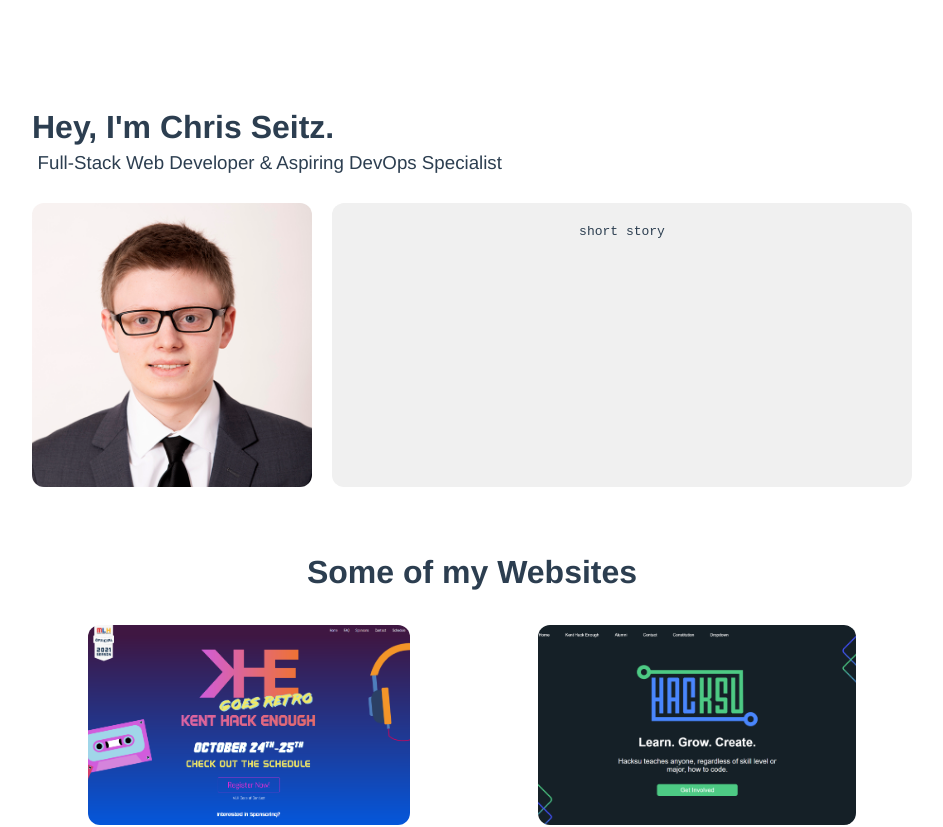
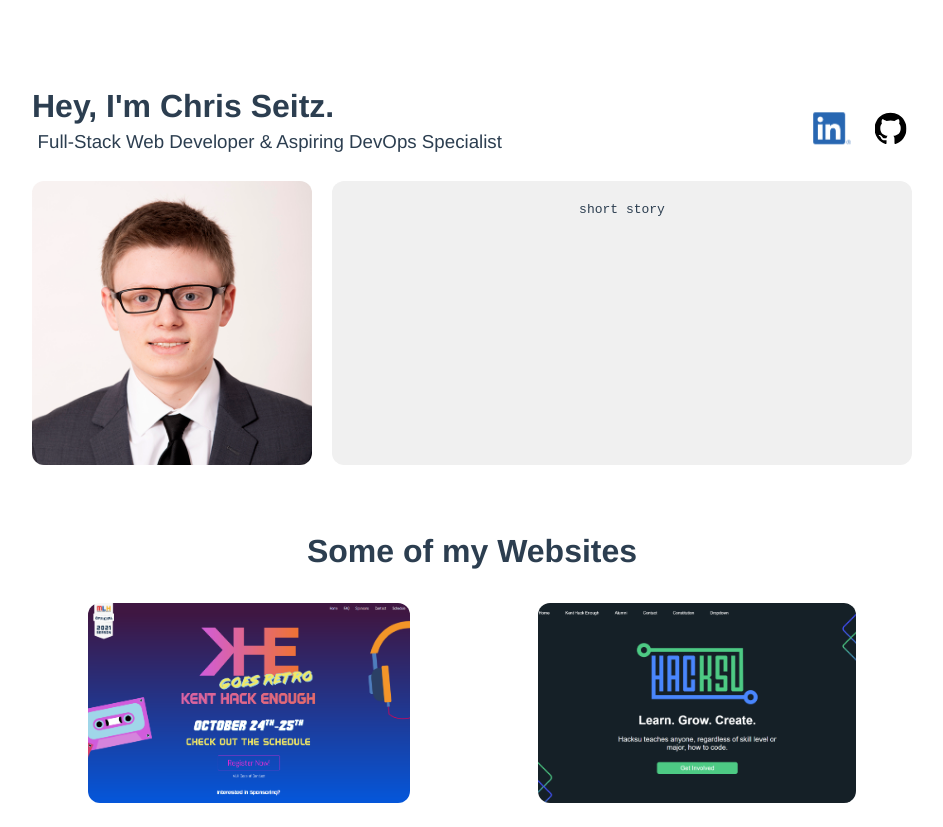
Before and after one commit to cseitz/cseitz-dev-portfolio, a Vue app: page / in a window 1280 px wide. Shown: the top 827 px of the page, without its empty margins (168-1111 px from the left). Built offline with nearby package versions, Linux system fonts and the light colour scheme.

Commit message:
social links

```diff
--- a/src/views/Home.vue
+++ b/src/views/Home.vue
@@ -4,6 +4,15 @@
       <div class="title-section">
         <h1>{{ title }}</h1>
         <h3 style="font-weight: lighter;">{{ description }}</h3>
+      </div>
+      <div class="links-section">
+        <a v-for="[title, logo, link] in links"
+          v-bind:key="title"
+          v-bind:title="title"
+          v-bind:href="link"
+          target="_blank">
+          <img v-bind:alt="title" v-bind:src="logo">
+        </a>
       </div>
       <div class="photo-section">
         <span class="photo" v-bind:style="{ 'background-image': 'url(' + photo + ')' }">
@@ -23,6 +32,8 @@
 // @ is an alias to /src
 import Portfolio from '@/views/Portfolio.vue';
 import Photo from '@/assets/MeSuitPictureFall2020.jpg';
+import GithubLogo from '@/assets/github.svg';
+import LinkedInLogo from '@/assets/linkedin.png';
 
 let story = `
 I got my start in early 2012 doing freelance game development on Roblox.com for various people and communities. Since then I have done a fair bit of everything. I've worked on almost two dozen projects on Roblox.com, I've managed projects, I've done community management, I've automated online communities with chat bots, websites, and databases with hundreds of thousands of records, and more. I did this for 8 years, until I departed from the platform in November of 2020. I have also participated in SkillsUSA's Web Design competition in April of 2018 and 2019 at the high school level. I am a two-time back-to-back state champion for Ohio and a two-time national qualifier in Web Design for SkillsUSA. In May of 2018 and 2019, after winning gold at the state level both times, I participated at the national high school level in Louisville, Kentucky. There I placed 5th among other state champions in 2018 and 4th in the nation in 2019. I am also a student leader/club officer and the head of the development team for HacKSU, Kent State University's student-run Computer Science club; in addition to sharing the same roles as an organizer for Kent Hack Enough, KSU's annual Computer Science hackathon, which is organized by HacKSU. Like I said, a fair bit of everything.
@@ -46,6 +57,10 @@ export default {
       photo: Photo,
       story,
       shortstory,
+      links: [
+        ['Github', GithubLogo, 'https://github.com/cseitz'],
+        ['LinkedIn', LinkedInLogo, 'https://www.linkedin.com/in/seitzc'],
+      ],
     }
   },
   components: {
@@ -61,7 +76,7 @@ export default {
   grid-template-columns: repeat(3, 1fr);
   grid-auto-rows: minmax(20px, auto);
   grid-template-areas:
-  'title title title'
+  'title title links'
   'photo story story';
   margin-left: auto;
   margin-right: auto;
@@ -107,6 +122,7 @@ export default {
     padding-left: 10px;
     h1 {
       margin-bottom: 0px;
+      margin-top: 0px;
       @include mobile {
         font-size: 1.8em;
       }
@@ -120,12 +136,36 @@ export default {
       }
     }
   }
+  .links-section {
+    grid-area: links;
+    padding-left: 10px;
+    padding-right: 10px;
+    a {
+      height: 100%;
+      display: inline-block;
+      float: right;
+      padding-left: 15px;
+      @include mobile {
+        float: inherit;
+      }
+      img {
+        padding-top: 1.25em;
+        max-height: 2.5em;
+      }
+      transform: scale(0.8);
+      transition: transform 0.15s;
+      &:hover {
+        transform: scale(0.9);
+      }
+    }
+  }
   @include mobile {
     max-width: 95vw;
     grid-template-areas:
     'title title title'
     'photo photo photo'
-    'story story story';
+    'story story story'
+    'links links links';
     padding-top: 2vh;
     .title-section {
       text-align: inherit;
```
Also changed, not shown: src/assets/github.svg (added), src/assets/linkedin.png (added).
